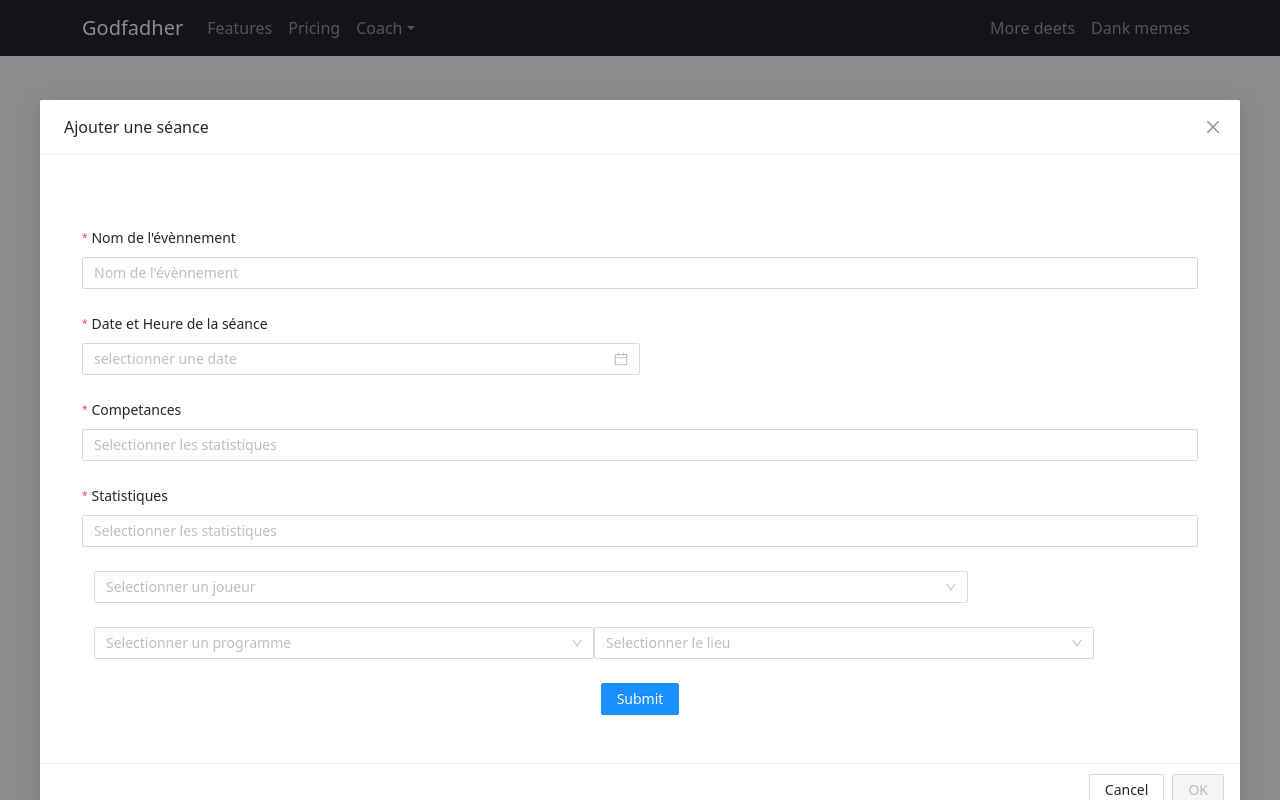
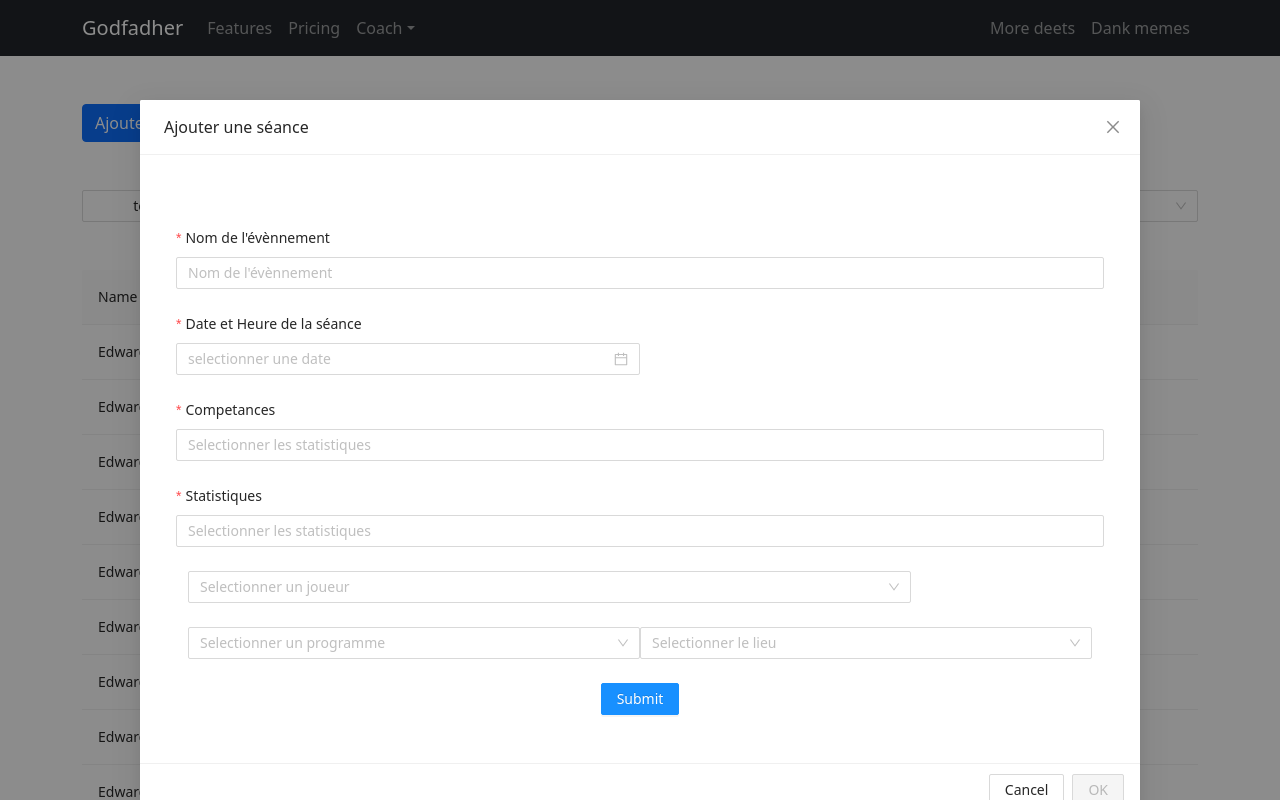
Before and after one commit to K3r0ui/projetreact, a React (Create React App) app in the folder client-side/: page /seances in a window 1280 px wide. Both pictures are taken after a click on the button "Ajouter une Seance". Shown: the top 800 px of the page. Built offline with nearby package versions, Linux system fonts and the light colour scheme.

Commit message:
update seancePage

```diff
--- a/client-side/src/components/EventComponents/EventForm/EventForm.js
+++ b/client-side/src/components/EventComponents/EventForm/EventForm.js
@@ -57,9 +57,9 @@ const EventForm = (props) => {
         <Form.Item
           name="etat"
           label="Etat"
-          rules={[{ required: true, message: 'Entrer une description' }]}
+          rules={[{ required: true, message: 'Entrer l etat ' }]}
         >
-        <Radio.Group defaultValue={"public"} >
+        <Radio.Group  >
             <Radio value={"privé"}>privé</Radio>
             <Radio value={"public"}>public</Radio>
 
--- a/client-side/src/components/SeanceComponents/SeanceForm/SeanceForm.js
+++ b/client-side/src/components/SeanceComponents/SeanceForm/SeanceForm.js
@@ -188,7 +188,7 @@ const SeanceForm = (props) => {
     <Form.Item
      >
 
-        <Select  placeholder="Selectionner un programme" style={{ width: 500 }} onChange={onProgrammeChange}>
+        <Select  placeholder="Selectionner un programme" style={{ width: "50%" }} onChange={onProgrammeChange}>
         {programmes.map(programme => (
           <Option key={programme}>{programme}</Option>
         ))}
@@ -196,7 +196,7 @@ const SeanceForm = (props) => {
 
         </Select>
 
-        <Select   placeholder="Selectionner le lieu" style={{ width: 500}}  onChange={onLieuChange}>
+        <Select   placeholder="Selectionner le lieu" style={{ width: "50%"}}  onChange={onLieuChange}>
             {lieux.map(lieu => (
             <Option key={lieu}>{lieu}</Option>
             ))}
--- a/client-side/src/components/SeanceComponents/SeanceList/SeanceList.js
+++ b/client-side/src/components/SeanceComponents/SeanceList/SeanceList.js
@@ -1,5 +1,7 @@
 const SeanceList = () => {
-    return ( <></> );
+    return ( <>
+
+    </> );
 }
 
 export default SeanceList;
--- a/client-side/src/pages/SeancePage/SeancePage.js
+++ b/client-side/src/pages/SeancePage/SeancePage.js
@@ -1,15 +1,54 @@
 import { useEffect, useState } from 'react';
-import { Spin, Space ,Modal,Empty} from 'antd';
+import { Spin, Space ,Modal,Empty,Radio,DatePicker,Select,Table} from 'antd';
 import SeanceForm from '../../components/SeanceComponents/SeanceForm/SeanceForm';
 
 
 const SeancePage = () => {
-    const [data, setData] = useState([]);
+    const { RangePicker } = DatePicker;
+  //  const [data, setData] = useState([]);
     const [loading,setLoading]=useState(false)
     const [visible, setVisible] = useState(false);
+    const [size, setSize] = useState('large');
+    const [lieux, SetLieux] = useState(['lieu1','lieu2']);
+    const [joueurs, SetJoueurs] = useState(['joueur1','joueur2']);
+
+
+    //fonction for table
 
 
 
+
+
+    const columns = [
+        {
+          title: 'Name',
+          dataIndex: 'name',
+          width: 150,
+        },
+        {
+          title: 'Age',
+          dataIndex: 'age',
+          width: 150,
+        },
+        {
+          title: 'Address',
+          dataIndex: 'address',
+        },
+      ];
+
+      const data2 = [];
+      for (let i = 0; i < 100; i++) {
+        data2.push({
+          key: i,
+          name: `Edward King ${i}`,
+          age: 32,
+          address: `London, Park Lane no. ${i}`,
+        });
+
+      }
+      const [data, setData] = useState(data2);
+
+//-------------------------------------------
 
       //-------------fonction pour poupup-----
 
@@ -24,6 +63,14 @@ const SeancePage = () => {
   const handleCancel=()=>{
     setVisible(false);
   }
+  const onLieuChange = value => {
+    console.log(`selected `,value);
+      };
+
+
+const onJoueurChange = value => {
+    console.log(`selected `,value);
+};
 
   const finish=async(name,description,etat)=>{
 
@@ -37,6 +84,17 @@ const SeancePage = () => {
     }*/
 
   }
+  const buttonChange = (e) => {
+        setSize( e.target.value );
+      };
+
+ const calendarChange = (e) => {
+       console.log(e);
+      };
+
+
+
+
     return ( <>
        <div class="container mt-5 ">
          <button type="button" onClick={ajouter} class="btn btn-primary">Ajouter une Seance</button>
@@ -49,10 +107,50 @@ const SeancePage = () => {
         </div>
         </>)
         }
+
         {data.length==0 &&!loading &&(<>
+
+
         <Empty />
         </>)}
+        {!data.length==0 &&!loading &&(<>
+        <div className='mt-5 mb-5'>
+        <center>
+        <Radio.Group style={{ width: '40%' }} value={size} onChange={buttonChange}>
+           <Radio.Button style={{ width: '50%' }} value="default">toutes les Séances</Radio.Button>
+
+          <Radio.Button style={{ width: '50%' }} value="large"> Séances d'aujourd'huit</Radio.Button>
+
+
+
+        </Radio.Group>
+
+
+    <RangePicker  onCalendarChange={calendarChange} style={{ width: '20%' }} showTime />
+    <Select  placeholder="Selectionner un joueur" style={{ width: '20%' }} onChange={onJoueurChange}>
+        {joueurs.map(joueur => (
+          <Option key={joueur}>{joueur}</Option>
+        ))}
+
+
+    </Select>
+    <Select   placeholder="Selectionner le lieu" style={{ width: "20%"}}  onChange={onLieuChange}>
+            {lieux.map(lieu => (
+            <Option key={lieu}>{lieu}</Option>
+            ))}
+        </Select>
+
+
+        </center>
+        </div>
+        <Table className="mt-5" columns={columns} dataSource={data} pagination={{ pageSize: 50 }} scroll={{ y:600}} />,
+
+        </>)}
+
+
+
     </div>
+
 
 
     <Modal
@@ -61,7 +159,7 @@ const SeancePage = () => {
     visible={visible}
     onOk={handleOk}
     onCancel={handleCancel}
-    width={1200}
+    width={1000}
     okButtonProps={{ disabled: true }}
 
 >
--- a/client-side/src/services/event.service.js
+++ b/client-side/src/services/event.service.js
@@ -2,7 +2,7 @@ import axios from 'axios'
 const config = {
     headers:{
         'api_key': '=sqfusqhfhkjdshfjsf65464dsfd8sq8+',
-        'x-auth-token':'eyJhbGciOiJIUzI1NiIsInR5cCI6IkpXVCJ9.eyJpZCI6IjYyNGE0NzRmMWZlOTI4ZWUwYmE3ZDNlNyIsImlhdCI6MTY0OTM2MjQ5NiwiZXhwIjoxNjQ5Mzk4NDk2fQ.5xiKkA3QHFE00bTU4Tj5A9w50jU_jEfTbNTBIvAm2tY'
+        'x-auth-token':'eyJhbGciOiJIUzI1NiIsInR5cCI6IkpXVCJ9.eyJpZCI6IjYyNTAzZWE1N2U5NDM4N2RlY2FmMTMxNyIsImlhdCI6MTY0OTQyNzQ5NywiZXhwIjoxNjQ5NDYzNDk3fQ.UfUG4dSvQifSxux72VdfJez8LS0eZtRaGqH_BoeLPDw'
     }
   };
 const url="http://localhost:8080/event/coach";
```
